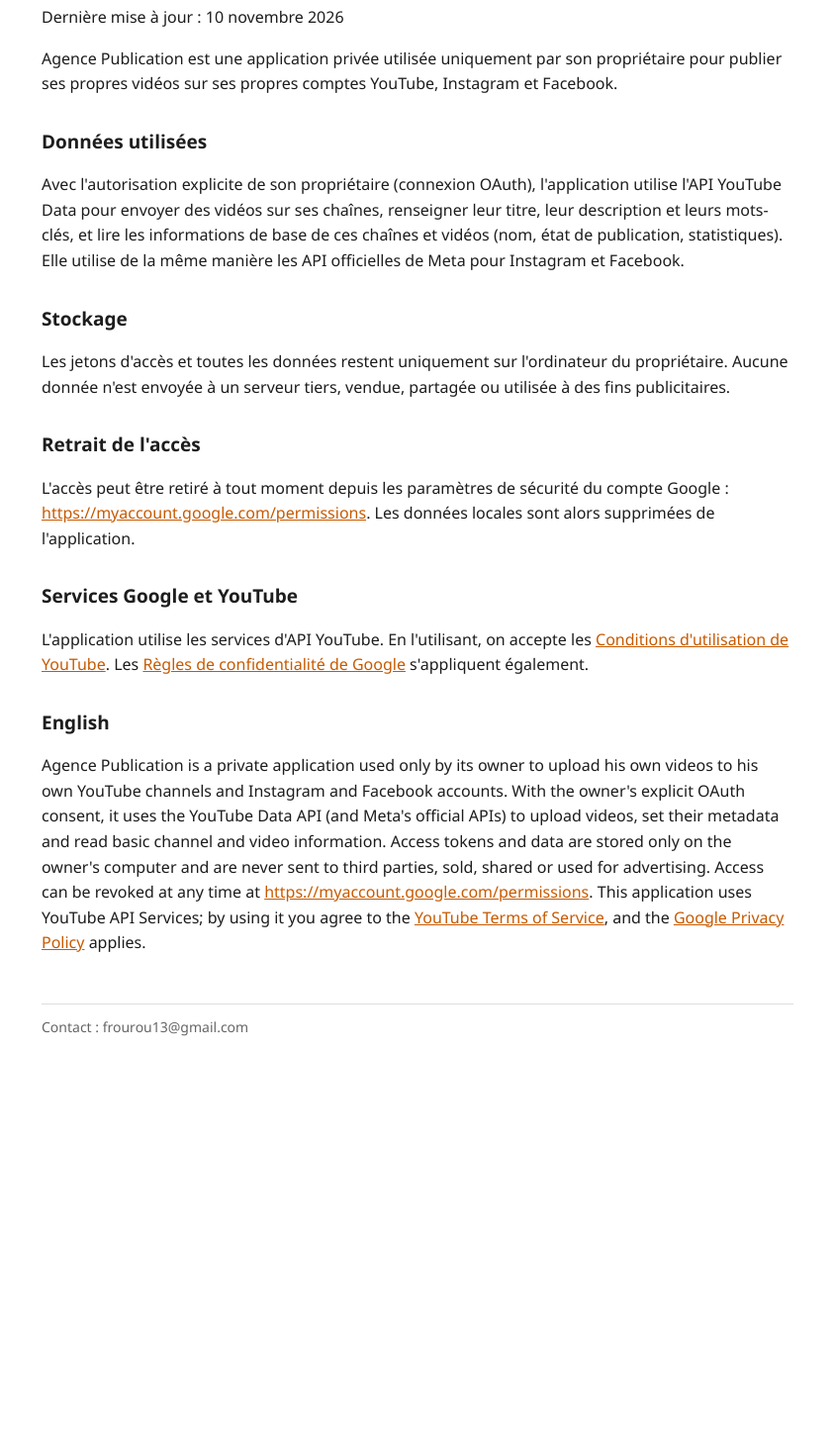
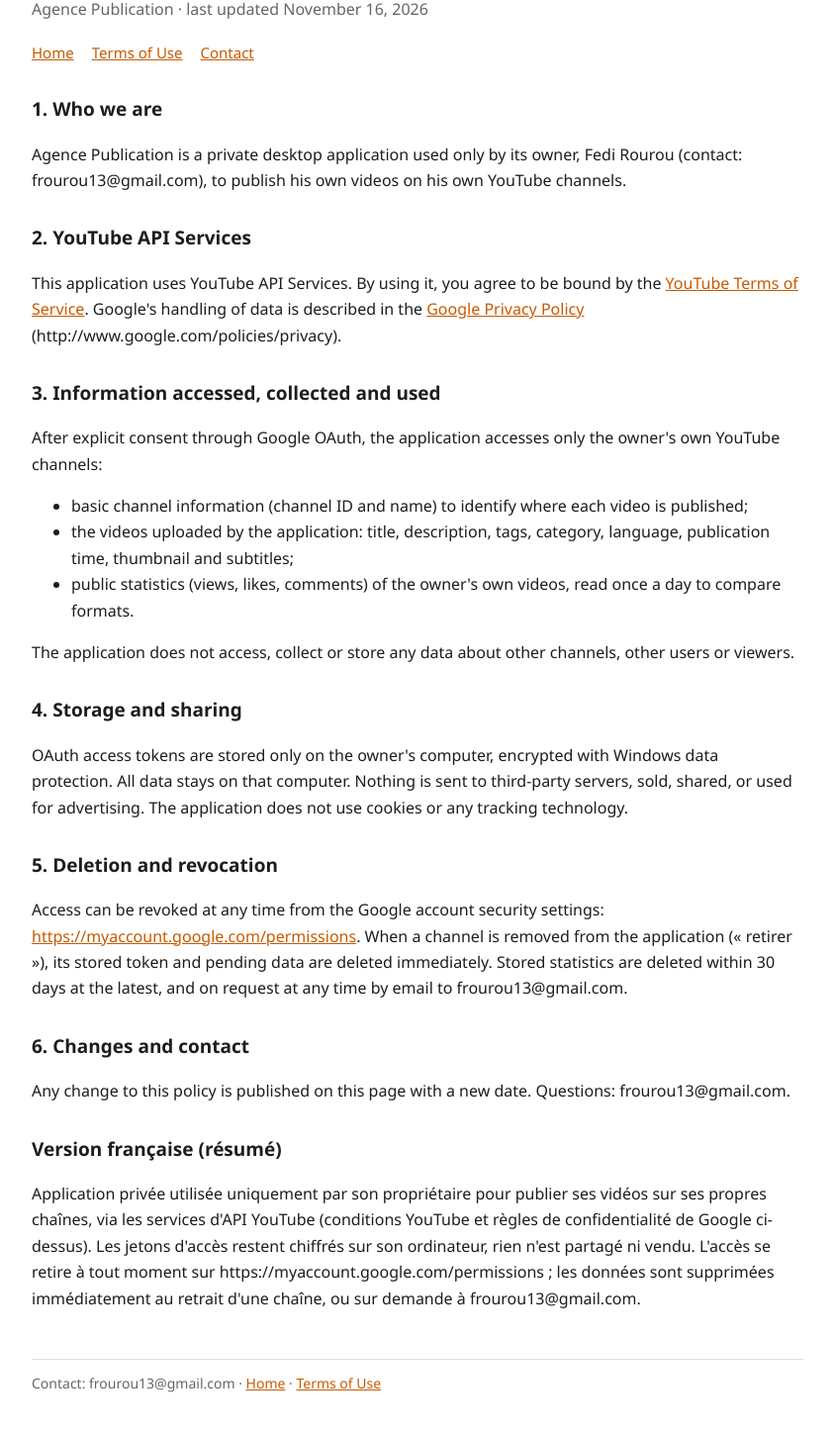
Before and after one commit to frourou13-create/frourou13-create.github.io, a plain HTML site: page confidentialite.html in a window 1280 px wide. Shown: the part 94-1543 px from the top of the page at 99% size, without its empty margins (218-1061 px from the left). Before the commit the page ends 1183 px from the top, so only its background shows below. Drawn offline with Linux system fonts and the light colour scheme.

Commit message:
Add files via upload

```diff
--- a/confidentialite.html
+++ b/confidentialite.html
@@ -1,36 +1,38 @@
 <!DOCTYPE html>
-<html lang="fr">
-<head>
-<meta charset="utf-8">
-<meta name="viewport" content="width=device-width, initial-scale=1">
-<title>Règles de confidentialité – Agence Publication</title>
-<style>
-body{font:16px/1.6 "Segoe UI",system-ui,sans-serif;max-width:760px;margin:40px auto;padding:0 20px;color:#1d1d1d}
-h1{font-size:26px}h2{font-size:19px;margin-top:30px}a{color:#c75a00}
-footer{margin-top:48px;font-size:14px;color:#666;border-top:1px solid #ddd;padding-top:12px}
-</style>
-</head>
+<html lang="en">
+<head><meta charset="utf-8"><meta name="viewport" content="width=device-width, initial-scale=1">
+<title>Privacy Policy – Agence Publication</title><link rel="stylesheet" href="style.css"></head>
 <body>
-<h1>Règles de confidentialité</h1>
-<p>Dernière mise à jour : 10 novembre 2026</p>
+<h1>Privacy Policy</h1>
+<p class="sous">Agence Publication · last updated November 16, 2026</p>
+<nav><a href="index.html">Home</a><a href="conditions.html">Terms of Use</a><a href="mailto:frourou13@gmail.com">Contact</a></nav>
 
-<p>Agence Publication est une application privée utilisée uniquement par son propriétaire pour publier ses propres vidéos sur ses propres comptes YouTube, Instagram et Facebook.</p>
+<h2>1. Who we are</h2>
+<p>Agence Publication is a private desktop application used only by its owner, Fedi Rourou (contact: frourou13@gmail.com), to publish his own videos on his own YouTube channels.</p>
 
-<h2>Données utilisées</h2>
-<p>Avec l'autorisation explicite de son propriétaire (connexion OAuth), l'application utilise l'API YouTube Data pour envoyer des vidéos sur ses chaînes, renseigner leur titre, leur description et leurs mots-clés, et lire les informations de base de ces chaînes et vidéos (nom, état de publication, statistiques). Elle utilise de la même manière les API officielles de Meta pour Instagram et Facebook.</p>
+<h2>2. YouTube API Services</h2>
+<p>This application uses YouTube API Services. By using it, you agree to be bound by the <a href="https://www.youtube.com/t/terms">YouTube Terms of Service</a>. Google's handling of data is described in the <a href="https://policies.google.com/privacy">Google Privacy Policy</a> (http://www.google.com/policies/privacy).</p>
 
-<h2>Stockage</h2>
-<p>Les jetons d'accès et toutes les données restent uniquement sur l'ordinateur du propriétaire. Aucune donnée n'est envoyée à un serveur tiers, vendue, partagée ou utilisée à des fins publicitaires.</p>
+<h2>3. Information accessed, collected and used</h2>
+<p>After explicit consent through Google OAuth, the application accesses only the owner's own YouTube channels:</p>
+<ul>
+<li>basic channel information (channel ID and name) to identify where each video is published;</li>
+<li>the videos uploaded by the application: title, description, tags, category, language, publication time, thumbnail and subtitles;</li>
+<li>public statistics (views, likes, comments) of the owner's own videos, read once a day to compare formats.</li>
+</ul>
+<p>The application does not access, collect or store any data about other channels, other users or viewers.</p>
 
-<h2>Retrait de l'accès</h2>
-<p>L'accès peut être retiré à tout moment depuis les paramètres de sécurité du compte Google : <a href="https://myaccount.google.com/permissions">https://myaccount.google.com/permissions</a>. Les données locales sont alors supprimées de l'application.</p>
+<h2>4. Storage and sharing</h2>
+<p>OAuth access tokens are stored only on the owner's computer, encrypted with Windows data protection. All data stays on that computer. Nothing is sent to third-party servers, sold, shared, or used for advertising. The application does not use cookies or any tracking technology.</p>
 
-<h2>Services Google et YouTube</h2>
-<p>L'application utilise les services d'API YouTube. En l'utilisant, on accepte les <a href="https://www.youtube.com/t/terms">Conditions d'utilisation de YouTube</a>. Les <a href="https://policies.google.com/privacy">Règles de confidentialité de Google</a> s'appliquent également.</p>
+<h2>5. Deletion and revocation</h2>
+<p>Access can be revoked at any time from the Google account security settings: <a href="https://myaccount.google.com/permissions">https://myaccount.google.com/permissions</a>. When a channel is removed from the application (« retirer »), its stored token and pending data are deleted immediately. Stored statistics are deleted within 30 days at the latest, and on request at any time by email to frourou13@gmail.com.</p>
 
-<h2>English</h2>
-<p>Agence Publication is a private application used only by its owner to upload his own videos to his own YouTube channels and Instagram and Facebook accounts. With the owner's explicit OAuth consent, it uses the YouTube Data API (and Meta's official APIs) to upload videos, set their metadata and read basic channel and video information. Access tokens and data are stored only on the owner's computer and are never sent to third parties, sold, shared or used for advertising. Access can be revoked at any time at <a href="https://myaccount.google.com/permissions">https://myaccount.google.com/permissions</a>. This application uses YouTube API Services; by using it you agree to the <a href="https://www.youtube.com/t/terms">YouTube Terms of Service</a>, and the <a href="https://policies.google.com/privacy">Google Privacy Policy</a> applies.</p>
+<h2>6. Changes and contact</h2>
+<p>Any change to this policy is published on this page with a new date. Questions: frourou13@gmail.com.</p>
 
-<footer>Contact : frourou13@gmail.com</footer>
-</body>
-</html>
+<h2>Version française (résumé)</h2>
+<p>Application privée utilisée uniquement par son propriétaire pour publier ses vidéos sur ses propres chaînes, via les services d'API YouTube (conditions YouTube et règles de confidentialité de Google ci-dessus). Les jetons d'accès restent chiffrés sur son ordinateur, rien n'est partagé ni vendu. L'accès se retire à tout moment sur https://myaccount.google.com/permissions ; les données sont supprimées immédiatement au retrait d'une chaîne, ou sur demande à frourou13@gmail.com.</p>
+
+<footer>Contact: frourou13@gmail.com · <a href="index.html">Home</a> · <a href="conditions.html">Terms of Use</a></footer>
+</body></html>
--- /dev/null
+++ b/style.css
@@ -0,0 +1,5 @@
+body{font:16px/1.65 "Segoe UI",system-ui,sans-serif;max-width:780px;margin:40px auto;padding:0 20px;color:#1d1d1d}
+h1{font-size:28px;margin-bottom:4px}h2{font-size:19px;margin-top:30px}a{color:#c75a00}
+.sous{color:#666;margin-top:0}nav{margin:18px 0 26px;font-size:15px}nav a{margin-right:18px}
+.yt{display:inline-flex;align-items:center;gap:8px;border:1px solid #ddd;border-radius:8px;padding:8px 12px;margin-top:10px;font-size:14px}
+.yt b{color:#ff0000}footer{margin-top:48px;font-size:14px;color:#666;border-top:1px solid #ddd;padding-top:12px}
```
Also changed, not shown: conditions.html (added, +30 -0 lines), index.html (+20 -23 lines).
